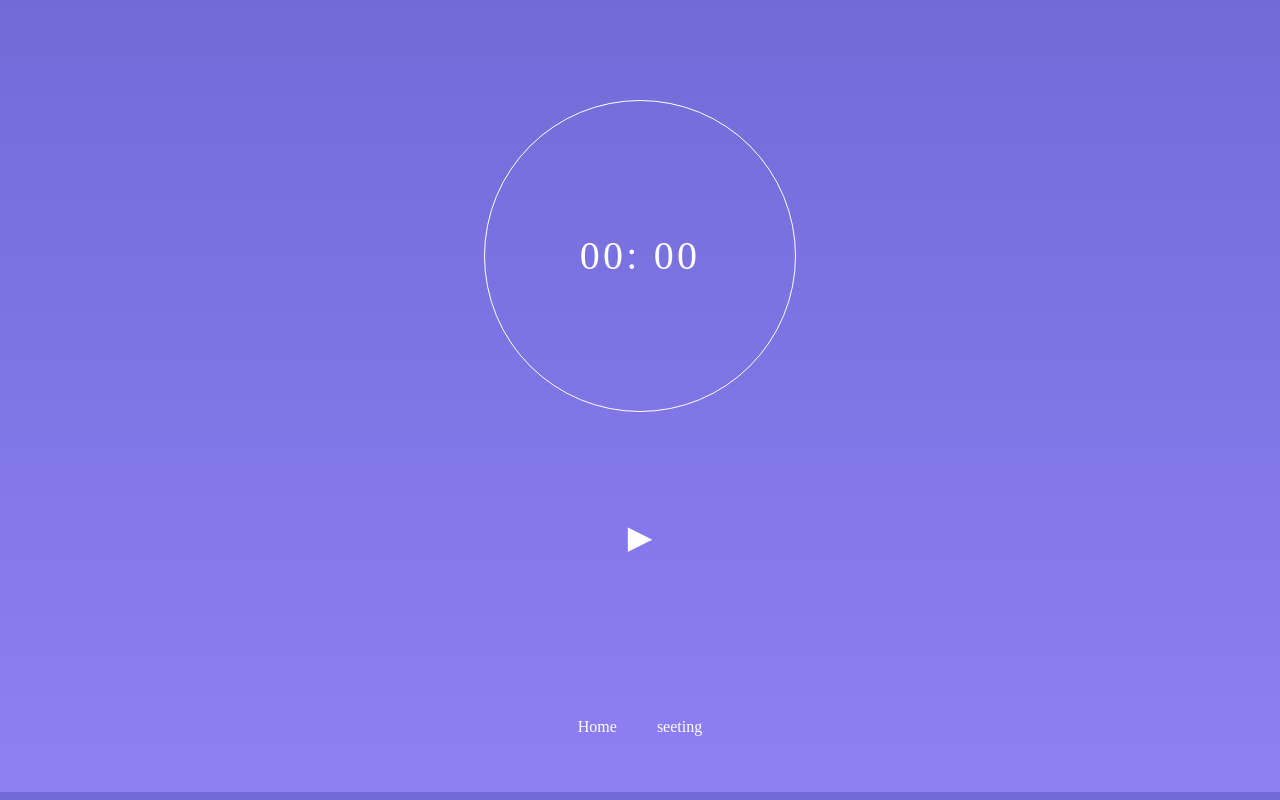
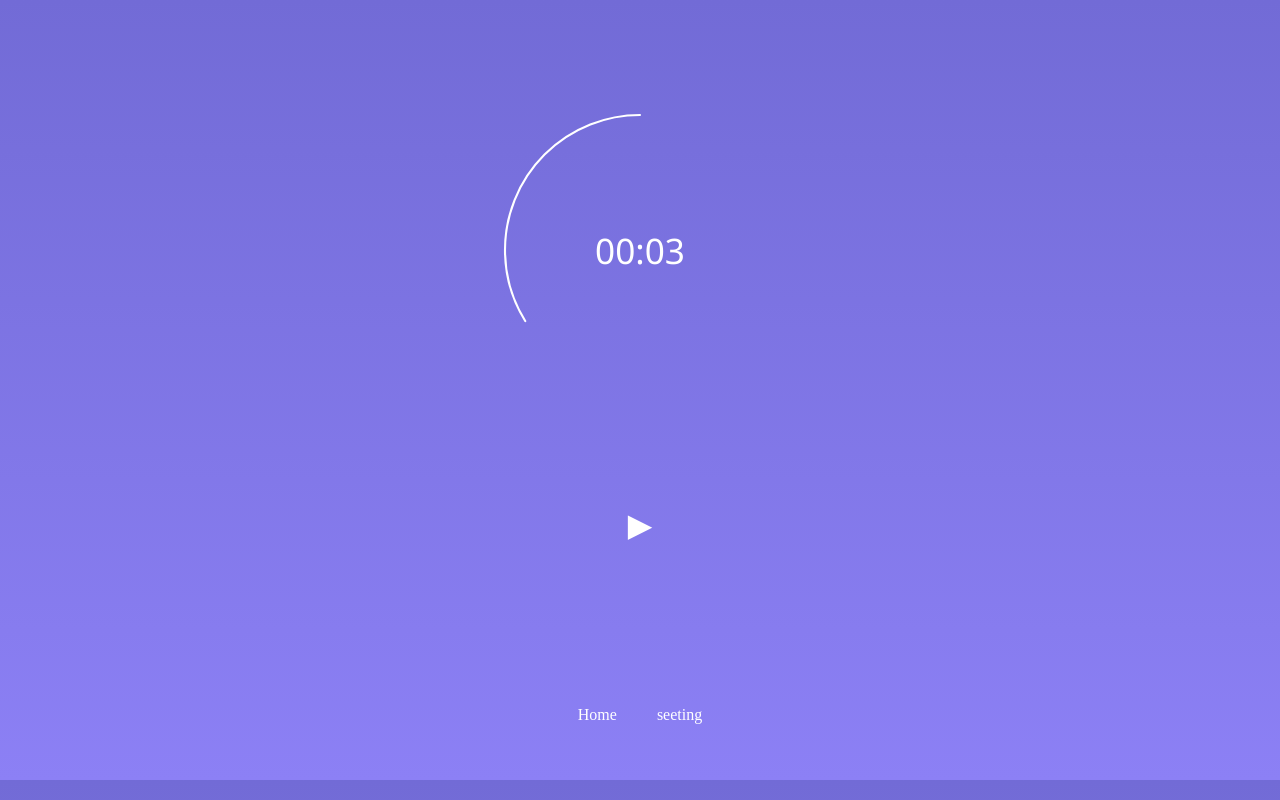
Before and after one commit to naso22/pomodoro-timer, a Vue app in the folder my-project/: page / in a window 1280 px wide. Built offline with nearby package versions, Linux system fonts and the light colour scheme.

Commit message:
円収縮していくアニメーションを追加

```diff
--- a/my-project/src/components/pomorodo/TheTime.vue
+++ b/my-project/src/components/pomorodo/TheTime.vue
@@ -1,7 +1,17 @@
 <template>
-    <div class="time">
-        <div class="circle">
-            <p>{{formatTime}}</p>
+    <div class="root">
+        <svg class="svg"
+            viewBox="0 0 100 100"
+            xmlns="http://www.w3.org/2000/svg">
+            <g class="circle">
+                <path class="time-left-path" d="M 50, 50
+            m -45, 0
+            a 45,45 0 1,0 90,0
+            a 45,45 0 1,0 -90,0" :style="{ strokeDasharray }"></path>
+            </g>
+        </svg>
+        <div class="time-left-container">
+            <span class="time-left-label">{{ timeLeftString }}</span>
         </div>
     </div>
     <time-control @start="startTimer()"></time-control>
@@ -20,52 +30,101 @@ export default {
             timer: null
         };
     },
+    methods: {
+        padToTwo(num) {
+            // e.g. 4 -> '04'
+            return String(num).padStart(2, '0');
+        },
+    },
     computed: {
-        formatTime() {
-            let minutes = Math.floor(this.timeDiff / (60 * 1000));
-            let seconds = Math.floor((this.timeDiff % (60 * 1000)) / 1000);
-            return `${minutes < 10 ? "0" + minutes : minutes}:
-            ${seconds < 10 ? "0" + seconds : seconds}`;
-        }
-    },
-    methods: {
-        startTimer() {
-            if (this.timer !== null) {
-                clearInterval(this.timer);
-            }
-            this.timer = setInterval(() => {
-                this.timeDiff = this.endTime - new Date().getTime();
-                if (this.timeDiff <= 0) {
-                    clearInterval(this.timer);
-                    this.timeDiff = 0;
-                }
-            }, 1000);
+        // e.g. timeLeft of 100 -> '01:40'
+        timeLeftString() {
+            const timeLeft = this.timeLeft;
+            const minutes = Math.floor(timeLeft / 60);
+            const seconds = timeLeft % 60;
+            return `${this.padToTwo(minutes)}:${this.padToTwo(seconds)}`;
+        },
+        timeLeft() {
+            return this.limit - this.elapsed;
         },
 
-    }
+        strokeDasharray() {
+            const radius = 45;
+            const totalLength = 2 * Math.PI * radius;
+            const timeFraction = this.timeLeft / this.limit;
+            const elapsedDash = Math.floor(timeFraction * totalLength);
+            return `${elapsedDash} ${totalLength}`;
+        },
+    },
+    // Register props to be set from App.vue
+    props: {
+        elapsed: {
+            type: Number,
+            required: true,
+        },
+        limit: {
+            type: Number,
+            required: true,
+        },
+    },
 };
 </script>
 
 <style scoped>
-.circle {
-    width: 150px;
-    height: 150px;
-    padding: 5rem;
-    border-radius: 50%;
-    background-color: transparent;
-    border: 0.1rem solid #ffffff;
+
+.root {
     margin: 0 auto;
-    display: flex;
-    justify-content: center;
-    align-items: center;
+    height: 300px;
+    width: 300px;
+    position: relative;
 }
 
-.circle p {
+/* Removes SVG styling that would hide the time label */
+.circle {
+    fill: none;
+    stroke: none;
+}
+
+/* The SVG path that displays the timer's progress */
+.time-elapsed-path {
+    stroke-width: 7px;
+    stroke: rgba(28, 108, 225, 0);
+}
+
+.time-left-container {
+    /* Size should be the same as that of parent container */
+    height: inherit;
+    width: inherit;
+
+    /* Place container on top of circle ring */
+    position: absolute;
+    top: 0;
+
+    /* Center content (label) vertically and horizontally  */
+    display: flex;
+    align-items: center;
+    justify-content: center;
+}
+
+.time-left-label {
+    font-size:2.2rem ;
+    font-family: 'Segoe UI';
     color: white;
-    font-weight: inherit;
-    font-size: 2.5rem;
-    letter-spacing: 0.2rem;
-    text-align: center;
-    line-height: 140px; /* 円の高さ - paddingの合計値 */
 }
+
+.time-left-path {
+    /* Same thickness as the original ring */
+    stroke-width: 0.7px;
+    /* Rounds the path endings  */
+    stroke-linecap: round;
+    /* Makes sure the animation starts at the top of the circle */
+    transform: rotate(90deg);
+    transform-origin: center;
+    /* One second aligns with the speed of the countdown timer */
+    transition: 1s linear all;
+    /* Colors the ring */
+    stroke: white;
+}
+
+
 </style>
--- a/my-project/src/components/pomorodo/TimerView.vue
+++ b/my-project/src/components/pomorodo/TimerView.vue
@@ -1,19 +1,37 @@
 <template>
-<the-time></the-time>
-  <slect-mode ></slect-mode>
+<the-time :elapsed="timeElapsed" :limit="timeLimit"></the-time>
+  <select-mode ></select-mode>
 </template>
 
 <script>
 import TheTime from './TheTime.vue';
-import SlectMode  from  './SlectMode.vue'
+import SelectMode  from './SelectMode.vue'
 export default {
     components:{
         TheTime,
-        SlectMode
+        SelectMode
     },
 
+    data(){
+        return{
+            timeElapsed:0,
+            timerInterval: undefined,
+            timeLimit: 10,
+        }
+    },
     methods:{
+        startTimer() {
+            this.timerInterval = setInterval(() => {
+                // Stop counting when there is no more time left
+                if (++this.timeElapsed === this.timeLimit) {
+                    clearInterval(this.timerInterval);
+                }
+            }, 1000);
+        },
+        },
+    mounted() {
+        this.startTimer();
+    },
 
-    }
 }
 </script>
```
Also changed, not shown: my-project/src/components/pomorodo/SelectMode.vue (renamed from my-project/src/components/pomorodo/SlectMode.vue).
